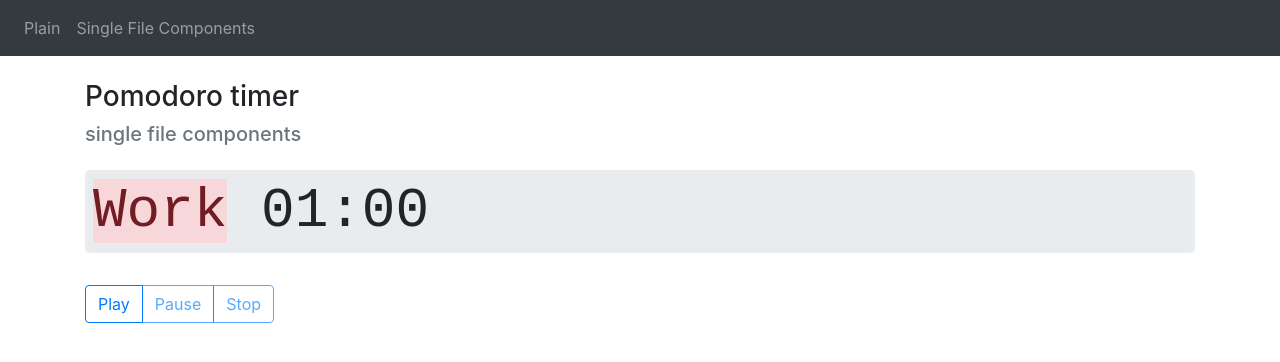
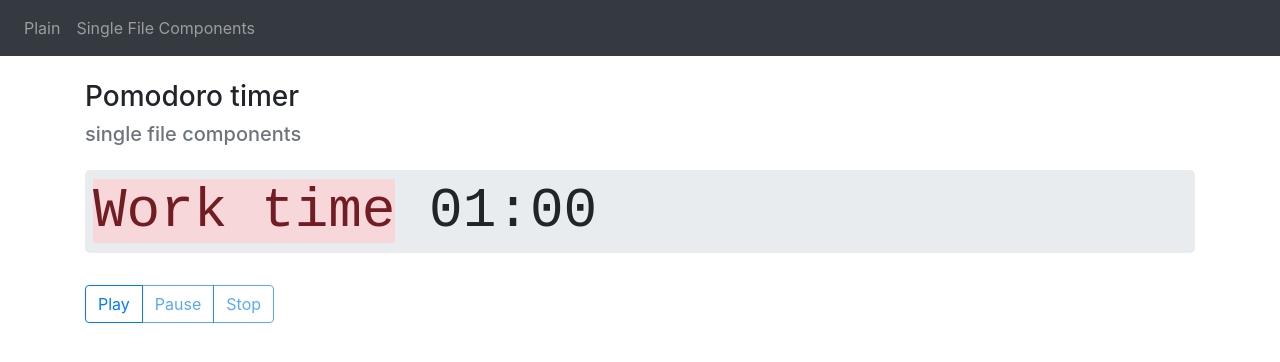
Before and after one commit to cichy380/pomodoro-vue-test-project, a Vue app: page / in a window 1280 px wide. Shown: the top 362 px of the page. Built offline with nearby package versions, Linux system fonts and the light colour scheme.

Commit message:
Added StateTime component

```diff
--- a/src/components/StateTitleComponent.vue
+++ b/src/components/StateTitleComponent.vue
@@ -1,9 +1,25 @@
 <template>
-  <div>Title</div>
+  <span>
+    <span :class="{'alert-danger':hasWorking, 'alert-success':!hasWorking, }">{{ title }}</span>
+  </span>
+
 </template>
 
 <script>
+    const TITLE = {
+        WORK: 'Work time',
+        REST: 'Rest time!'
+    }
+
     export default {
-        name: 'Title'
+        name: 'StateTitle',
+
+        props: ['hasWorking'],
+
+        computed: {
+            title: function () {
+                return this.hasWorking ? TITLE.WORK : TITLE.REST
+            }
+        }
     }
 </script>
--- a/src/components/_verSingleFileComponents.vue
+++ b/src/components/_verSingleFileComponents.vue
@@ -5,7 +5,7 @@
 
     <section class="jumbotron p-2">
       <div class="timer display-4">
-        <span :class="{'alert-danger':pomodoroState==='work', 'alert-success':pomodoroState==='rest', }">{{ message }}</span>
+        <state-title :has-working="pomodoroState==='work'"></state-title>
         {{ min }}:{{ sec }}
       </div>
     </section>
@@ -26,7 +26,7 @@
 </template>
 
 <script>
-    import Title from './StateTitleComponent'
+    import StateTitle from './StateTitleComponent'
     import Control from './ControlsComponent'
     import Cats from './CatsComponent'
 
@@ -45,7 +45,7 @@
     export default {
         name: 'PomodoroSingleFileComponents',
 
-        components: { Title, Control, Cats },
+        components: { StateTitle, Control, Cats },
 
         data () {
             return {
@@ -58,9 +58,6 @@
         },
 
         computed: {
-            message: function () {
-                return this.pomodoroState === POMODORO_STATES.WORK ? 'Work' : 'Rest'
-            },
             min: function () {
                 return (this.minute < 10) ? `0${this.minute}` : this.minute
             },
```
